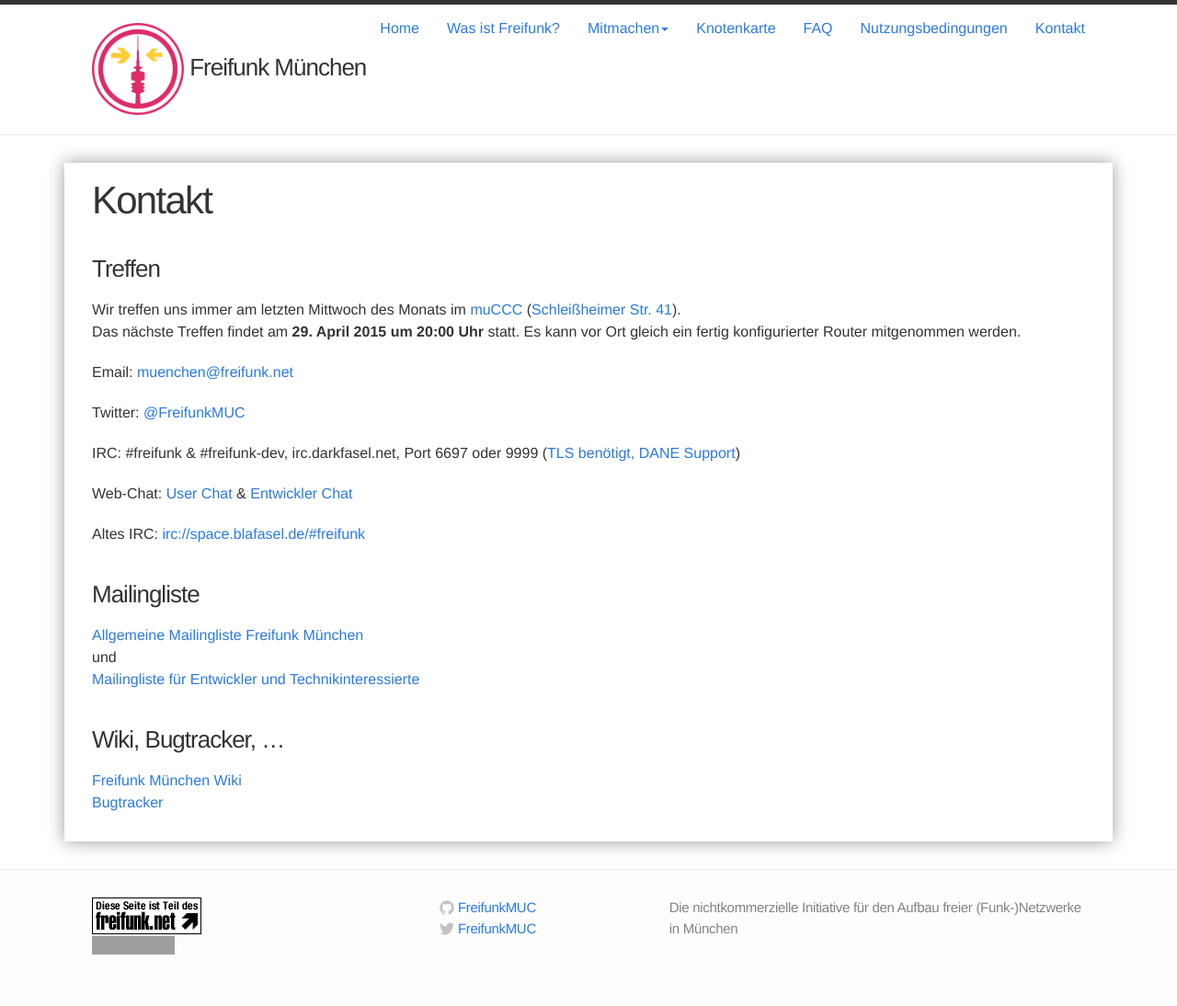
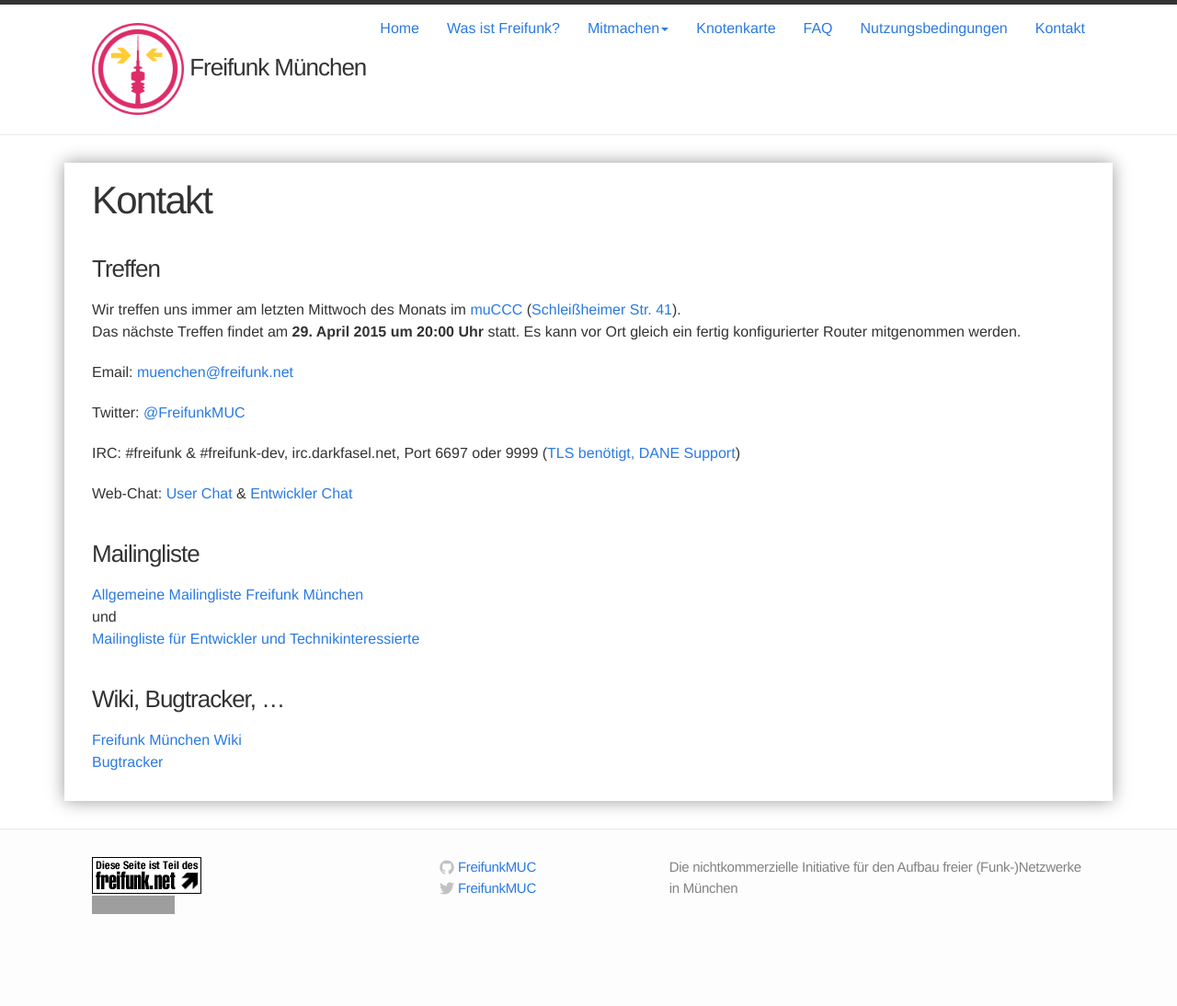
Before and after one commit to freifunkMUC/freifunkmuc.github.io, a Jekyll site: the page built from kontakt.md, in a window 1280 px wide. Shown: the whole page at 92% size. Built offline with Jekyll 4.4.1, drawn with Linux system fonts in a browser that asks for light colours; nearby versions of some CDN libraries; a style sheet for code colours, icons or effects is not loaded; after the commit the page ends 1050 px from its top, so only the background shows below that; grey boxes are pictures that could not be loaded.

Commit message:
"altes IRC" entfernt

```diff
--- a/kontakt.md
+++ b/kontakt.md
@@ -14,8 +14,6 @@ IRC: #freifunk & #freifunk-dev, irc.darkfasel.net, Port 6697 oder 9999 ([TLS ben
 
 Web-Chat: [User Chat](https://webirc.darkfasel.net/#freifunk) & [Entwickler Chat](https://webirc.darkfasel.net/#freifunk-dev)
 
-Altes IRC: [irc://space.blafasel.de/#freifunk](irc://space.blafasel.de/#freifunk)
-
 ### Mailingliste
 
 [Allgemeine Mailingliste Freifunk München][allgListe] \\
```
